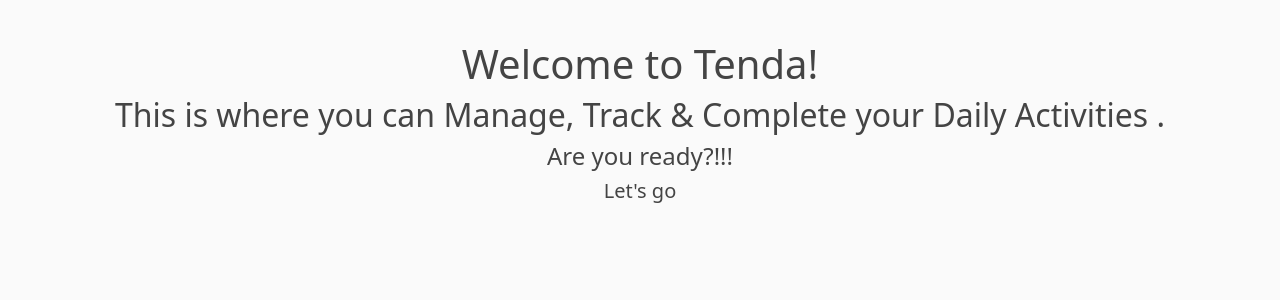
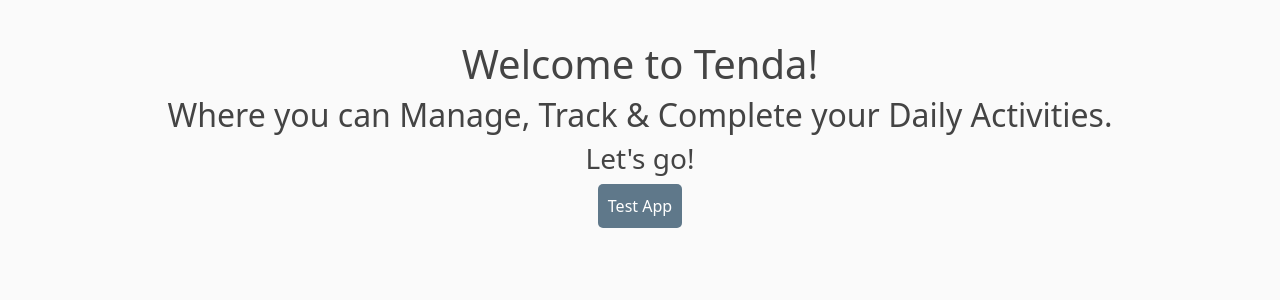
Before and after one commit to EmmanuelDanso1/Tenda-App, a Flask app: page / in a window 1280 px wide. Shown: the part 56-356 px from the top of the page. Run offline with Flask 3, Linux system fonts and the light colour scheme; some libraries are stand-ins or nearby versions.

Commit message:
Home page button updated

```diff
--- a/tenda/static/main.css
+++ b/tenda/static/main.css
@@ -41,5 +41,21 @@ h1, h2, h3, h4, h5, h6 {
   border-radius: 3px;
   margin-bottom: 20px;
 }
+.button-container {
+  display: flex;
+  align-items: center;
+  justify-content: center;
+}
+.button-style {
+  color: white;
+  background-color: #5f788a;
+  padding: 10px 10px;
+  border: none;
+  border-radius: 5px;
+  font-size: 16px;
+  display: inline-block;
+  text-decoration: none;
+  cursor: pointer;
+}
 
 /*  */
--- a/tenda/templates/home.html
+++ b/tenda/templates/home.html
@@ -2,8 +2,11 @@
 
 {% block content %}
     <h1 class="text-center">Welcome to Tenda!</h1>
-    <h2 class="text-center">This is where you can Manage, Track & Complete your Daily Activities .</h2>
-    <h4 class="text-center">Are you ready?!!!</h4>
-    <h5 class="text-center">Let's go</h5>
+    <h2 class="text-center">Where you can Manage, Track & Complete your Daily Activities.</h2>
+    <h3 class="text-center">Let's go!</h3>
+
+    <div class="button-container">
+    <a class="button-style" href="">Test App</a>
+    </div>
 
 {% endblock %}
```
Also changed, not shown: 1 other file.
